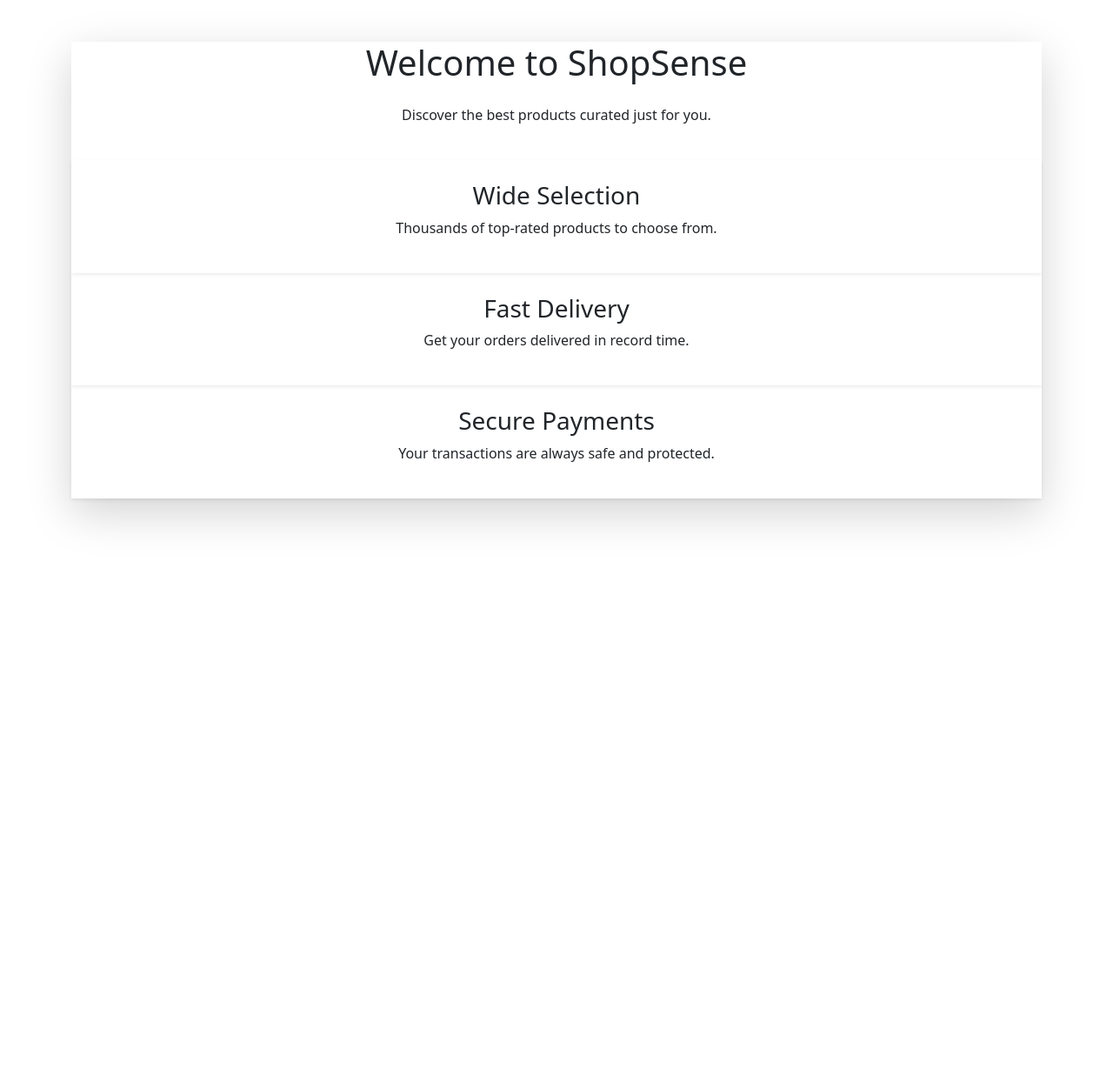
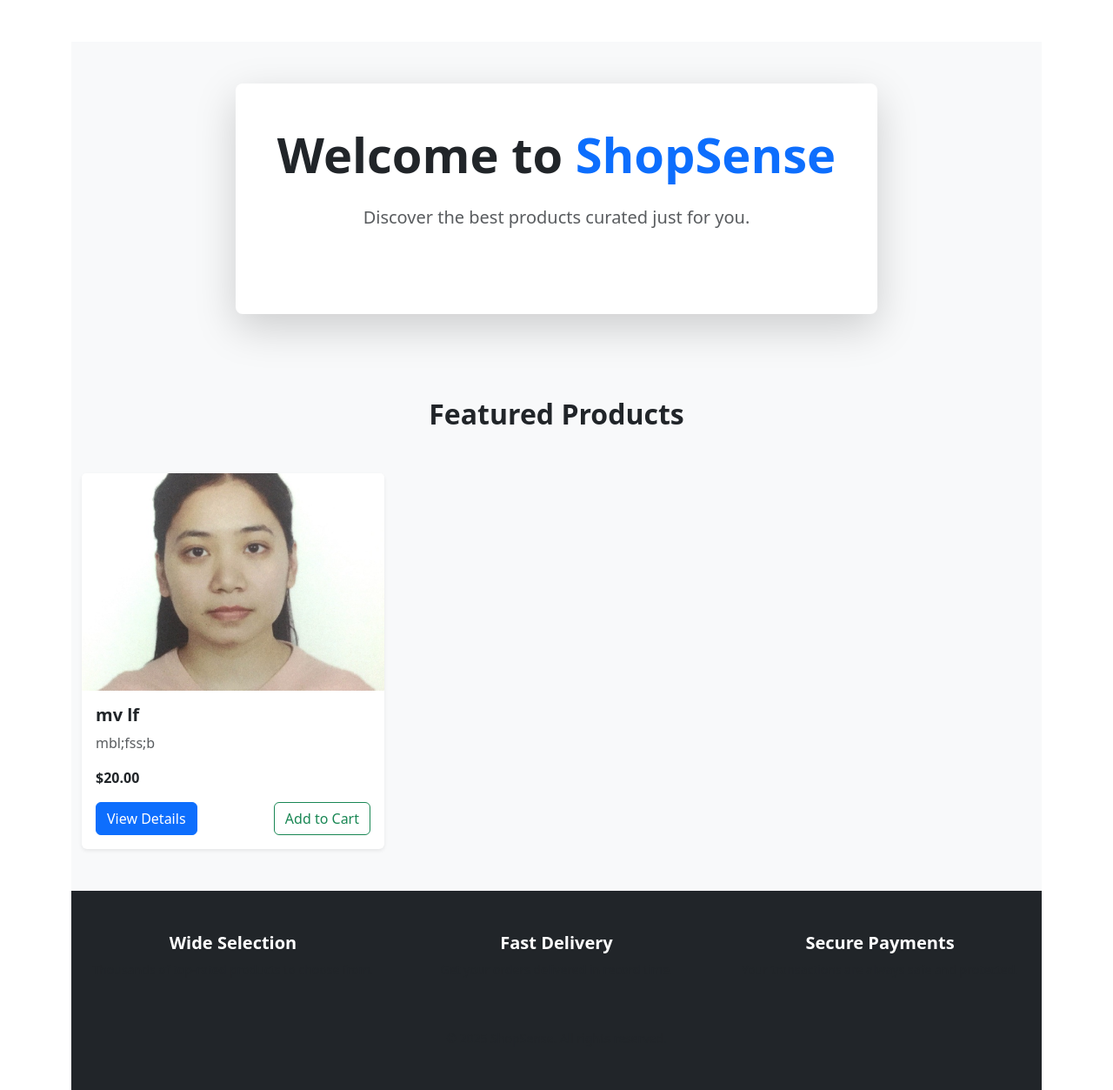
Before and after one commit to nikitamasal9/ShopSense-AI-Powered-Review-Insights, a Django app: page / in a window 1280 px wide. Shown: the part 56-1309 px from the top of the page at 87% size. Before the commit the page ends 660 px from the top, so only its background shows below. Run offline with Django 5.2, Linux system fonts and the light colour scheme; a user stored in the database is signed in; data comes from the database, SQL or seed files in the repository; parts of the project's set-up code (start-up, migrations or seed data) failed here and were passed over.

Commit message:
Seller/Customer portal separation for product views

```diff
--- a/shopsense/Authentication/views.py
+++ b/shopsense/Authentication/views.py
@@ -34,7 +34,7 @@ def customer_signup(request):
             customer.user = user
             customer.save()
             login(request, user)
-            return HttpResponse("Customer dashboard")
+            return render("/")
             # return redirect('/customer/dashboard')
     else:
         form = CustomerSignUpForm()
--- a/shopsense/shopsense/urls.py
+++ b/shopsense/shopsense/urls.py
@@ -20,20 +20,20 @@ from django.urls import path, include
 from django.conf import settings
 from django.conf.urls.static import static
 from django.urls import include, path
-from .views import customer_dashboard, home, product_detail, landing_page, seller_dashboard
+from .views import customer_dashboard, home, product_detail, seller_dashboard
 
 
 urlpatterns = [
-    path('', landing_page, name='landing_page'),
+    # path('', landing_page, name='landing_page'),
     path('', home, name='home'),
-    path('products/', home, name='product_list'),
+    # path('products/', home, name='product_list'),
     path('customer/dashboard/', customer_dashboard, name='customer_dashboard'),
     path('seller/dashboard/', seller_dashboard, name='seller_dashboard'),
 
     path('product/<str:product_name>/', product_detail, name='product_detail'),
     path('admin/', admin.site.urls),
     path("__reload__/", include("django_browser_reload.urls")),
-    path('seller_products/', include('products.urls')),
+    path('products/', include('products.urls')),
     path('reviews/', include('reviews.urls')),
     path('auth/', include('Authentication.urls')),
 ]+ static(settings.MEDIA_URL, document_root=settings.MEDIA_ROOT)
--- a/shopsense/shopsense/views.py
+++ b/shopsense/shopsense/views.py
@@ -1,6 +1,7 @@
 # shopsense/views.py
 from django.http import HttpResponse
 from django.shortcuts import render, redirect
+from products.models import Product
 
 demo_products = [
     {'name': 'Laptop', 'price': 999, 'image': 'https://via.placeholder.com/150',
@@ -19,7 +20,8 @@ demo_products = [
 ]
 
 def home(request):
-    return render(request, 'home.html', {'products': demo_products})
+    products = Product.objects.all()
+    return render(request, 'home.html', {'products': products})
 
 def product_detail(request, product_name):
     # Find the selected product
@@ -47,10 +49,10 @@ def product_detail(request, product_name):
     return render(request, 'product_detail.html', {'product': selected_product, 'related_products': related_products})
 
 
-def landing_page(request):
-    # if not request.user.is_authenticated:
-    #     return redirect('/auth/signin')
-    return render(request, 'landing.html')
+    # def landing_page(request):
+    #     # if not request.user.is_authenticated:
+    #     #     return redirect('/auth/signin')
+    #     return render(request, 'landing.html')
 
 def customer_dashboard(request):
     return render(request, 'customer_dashboard.html')
--- a/shopsense/theme/templates/home.html
+++ b/shopsense/theme/templates/home.html
@@ -1,29 +1,87 @@
-{% extends "base.html" %}
+{% extends 'base.html' %}
+{% load static %}
 
 {% block content %}
+<div class="bg-light min-vh-100 d-flex flex-column">
+    <!-- Welcome Section -->
+    <div class="container py-5 flex-grow-1 d-flex align-items-center justify-content-center">
+        <div class="text-center p-5 bg-white shadow-lg rounded-3 max-w-2xl">
+            <h1 class="display-4 fw-bold text-dark mb-4">
+                Welcome to <span class="text-primary">ShopSense</span>
+            </h1>
+            <p class="lead text-muted mb-5">
+                Discover the best products curated just for you.
+            </p>
+            {%if user.is_authenticated%}
+            {%else%}
+            <a href="auth/signin" class="btn btn-primary btn-lg px-5 py-3 fw-semibold shadow-sm">
+                Get Started
+            </a>
+            {%endif%}
+        </div>
+    </div>
 
-<div class="container mt-4">
-  <h2 class="mb-4">Available Products</h2>
-  <div class="row">
+    <!-- Product List Section -->
+    <div class="container py-5">
+        <h2 class="text-center fw-bold mb-5">Featured Products</h2>
+        <div class="row g-4">
             {% for product in products %}
                 <div class="col-md-4">
-        <div class="card mb-4 shadow-sm">
+                    <div class="card h-100 shadow-sm border-0 hover-shadow">
                         {% if product.image %}
-            <img src="{{ product.image }}" class="card-img-top" alt="{{ product.name }}">
+                            <img src="{{ product.image.url }}" class="card-img-top" alt="{{ product.name }}" style="height: 250px; object-fit: cover;">
                         {% else %}
-            <img src="https://via.placeholder.com/300" class="card-img-top" alt="No image available">
+                            <img src="https://via.placeholder.com/300" class="card-img-top" alt="No image available" style="height: 250px; object-fit: cover;">
                         {% endif %}
                         <div class="card-body">
-            <h5 class="card-title">{{ product.name }}</h5>
-            <p class="card-text">${{ product.price }}</p>
-            <a href="{% url 'product_detail' product.name %}" class="btn btn-primary">View Details</a>
+                            <h5 class="card-title fw-semibold">{{ product.name }}</h5>
+                            <p class="card-text text-muted">{{ product.description|truncatewords:15 }}</p>
+                            <p class="card-text fw-bold text-dark">${{ product.price }}</p>
+                            <div class="d-flex justify-content-between align-items-center">
+                                <a href="{% url 'product_detail' product.id %}" class="btn btn-primary">View Details</a>
+                                {% if user.is_authenticated %}
+                                    <a href="#" class="btn btn-outline-success">Add to Cart</a>
+                                {% endif %}
+                            </div>
                         </div>
                     </div>
                 </div>
             {% empty %}
-      <p class="text-muted">No products available.</p>
+                <div class="col-12">
+                    <p class="text-muted text-center py-5">No products available yet. Check back soon!</p>
+                </div>
             {% endfor %}
         </div>
     </div>
 
+    <!-- Footer Section -->
+    <footer class="bg-dark text-white py-5 mt-auto">
+        <div class="container">
+            <div class="row text-center">
+                <div class="col-md-4 mb-3">
+                    <h5 class="fw-semibold">Wide Selection</h5>
+                    <p class="text-muted small">Thousands of top-rated products to choose from.</p>
+                </div>
+                <div class="col-md-4 mb-3">
+                    <h5 class="fw-semibold">Fast Delivery</h5>
+                    <p class="text-muted small">Get your orders delivered in record time.</p>
+                </div>
+                <div class="col-md-4 mb-3">
+                    <h5 class="fw-semibold">Secure Payments</h5>
+                    <p class="text-muted small">Your transactions are always safe and protected.</p>
+                </div>
+            </div>
+            <div class="text-center mt-4">
+                <small class="text-muted">&copy; 2025 ShopSense. All rights reserved.</small>
+            </div>
+        </div>
+    </footer>
+</div>
+
+<style>
+    .hover-shadow:hover {
+        box-shadow: 0 0.5rem 1rem rgba(0, 0, 0, 0.15) !important;
+        transition: box-shadow 0.3s ease-in-out;
+    }
+</style>
 {% endblock %}
--- a/shopsense/theme/templates/navbar.html
+++ b/shopsense/theme/templates/navbar.html
@@ -15,7 +15,7 @@
                     <a class="nav-link active" href="{% url 'home' %}">Dashboard</a>
                 </li>
                 <li class="nav-item">
-                    <a class="nav-link" href="/products">View Products</a>
+                    <a class="nav-link" href="/products/">View Products</a>
                 </li>
             </ul>
 
```
Also changed, not shown: shopsense/products/templates/products/allproducts.html (added, +41 -0 lines), shopsense/products/views.py (+19 -3 lines). Lines whose indentation alone changed are shown as unchanged.
